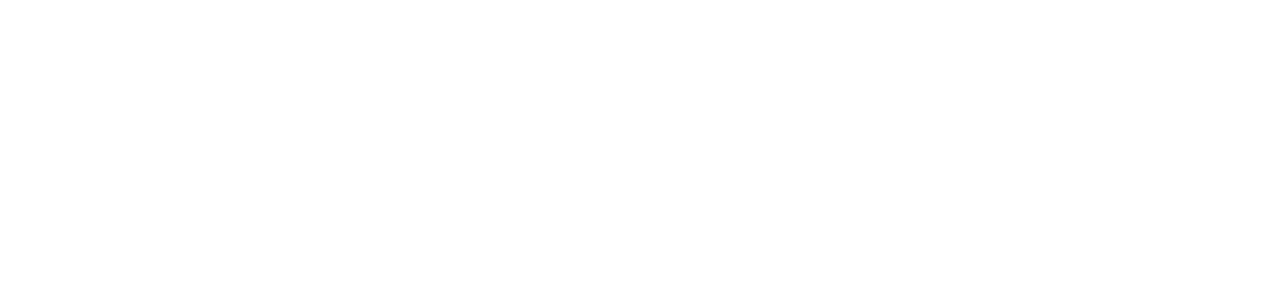
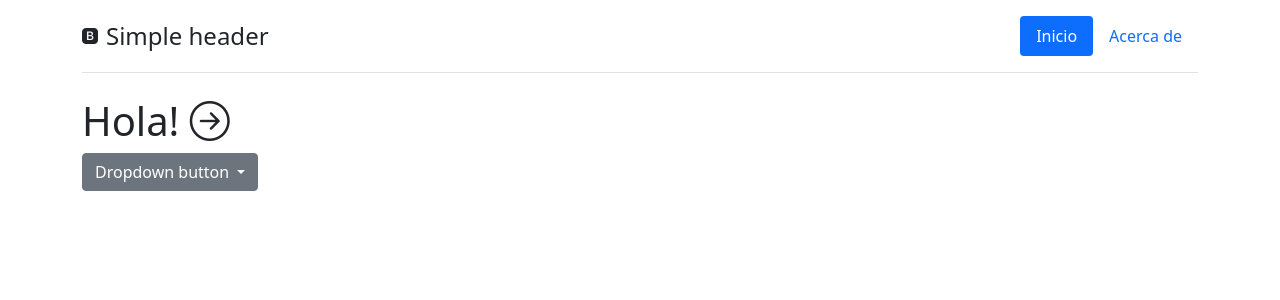
Before and after one commit to renesilva/es-boilerplate-vue, a Vue app: page / in a window 1280 px wide. Shown: the top 300 px of the page. Built offline with nearby package versions, Linux system fonts and the light colour scheme.

Commit message:
Base similar a es-boilerplate-html

```diff
--- a/package.json
+++ b/package.json
@@ -9,7 +9,8 @@
   },
   "dependencies": {
     "core-js": "^3.6.5",
-    "vue": "^3.0.0"
+    "vue": "^3.0.0",
+    "vue-router": "^4.0.12"
   },
   "devDependencies": {
     "@vue/cli-plugin-babel": "~4.5.0",
--- a/src/App.vue
+++ b/src/App.vue
@@ -1,11 +1,63 @@
 <template>
-  <div></div>
+  <div>
+    <div class="container">
+      <header class="d-flex flex-wrap justify-content-center py-3 mb-4 border-bottom">
+        <router-link
+          to="/"
+          class="d-flex align-items-center mb-3 mb-md-0 me-md-auto text-dark text-decoration-none"
+        >
+          <i class="bi bi-bootstrap-fill me-2"></i>
+          <span class="fs-4">Simple header</span>
+        </router-link>
+        <ul class="nav nav-pills">
+          <template v-for="(navOption, index) in navOptions" :key="index">
+            <li class="nav-item">
+              <router-link
+                class="nav-link"
+                :class="this.$route.path === navOption.route ? 'active' : ''"
+                :to="navOption.route"
+                >{{ navOption.text }}
+              </router-link>
+            </li>
+          </template>
+        </ul>
+      </header>
+    </div>
+    <div class="container">
+      <div class="row">
+        <div class="col-12">
+          <div>
+            <router-view></router-view>
+          </div>
+        </div>
+      </div>
+    </div>
+  </div>
 </template>
-
 <script>
 export default {
   name: 'App',
-  components: {},
+  data() {
+    return {
+      navOptions: [
+        {
+          route: '/',
+          text: 'Inicio',
+        },
+        {
+          route: '/acerca-de',
+          text: 'Acerca de',
+        },
+      ],
+    };
+  },
+  methods: {},
+  computed: {},
+  watch: {},
+  mounted() {},
+  // Se pueden utilizar estos hooks para el ciclo de vida
+  // beforeCreate, created, beforeMount, mounted, beforeUpdate, updated
+  // activated, deactivated, beforeUnmount, unmounted
 };
 </script>
 
--- /dev/null
+++ b/src/pages/AcercaDe.vue
@@ -0,0 +1,23 @@
+<template>
+  <div>
+    <h1>Acerca de</h1>
+  </div>
+</template>
+<script>
+export default {
+  name: 'AcercaDePage',
+  data() {
+    return {};
+  },
+  methods: {},
+  computed: {},
+  watch: {},
+  created() {},
+  mounted() {},
+  // Se pueden utilizar estos hooks para el ciclo de vida
+  // beforeCreate, created, beforeMount, mounted, beforeUpdate, updated
+  // activated, deactivated, beforeUnmount, unmounted
+};
+</script>
+
+<style scoped></style>
--- /dev/null
+++ b/src/pages/Home.vue
@@ -0,0 +1,40 @@
+<template>
+  <div>
+    <h1>{{ mensaje }} <i class="bi bi-arrow-right-circle"></i></h1>
+    <div class="dropdown">
+      <button
+        class="btn btn-secondary dropdown-toggle"
+        type="button"
+        id="dropdownMenuButton1"
+        data-bs-toggle="dropdown"
+      >
+        Dropdown button
+      </button>
+      <ul class="dropdown-menu" aria-labelledby="dropdownMenuButton1">
+        <li><a class="dropdown-item" href="#">Action</a></li>
+        <li><a class="dropdown-item" href="#">Another action</a></li>
+        <li><a class="dropdown-item" href="#">Something else here</a></li>
+      </ul>
+    </div>
+  </div>
+</template>
+<script>
+export default {
+  name: 'HomePage',
+  data() {
+    return {
+      mensaje: 'Hola!',
+    };
+  },
+  methods: {},
+  computed: {},
+  watch: {},
+  created() {},
+  mounted() {},
+  // Se pueden utilizar estos hooks para el ciclo de vida
+  // beforeCreate, created, beforeMount, mounted, beforeUpdate, updated
+  // activated, deactivated, beforeUnmount, unmounted
+};
+</script>
+
+<style scoped></style>
```
Also changed, not shown: src/main.js (+21 -3 lines), 1 other file (tests, documents, lock files or other folders).
